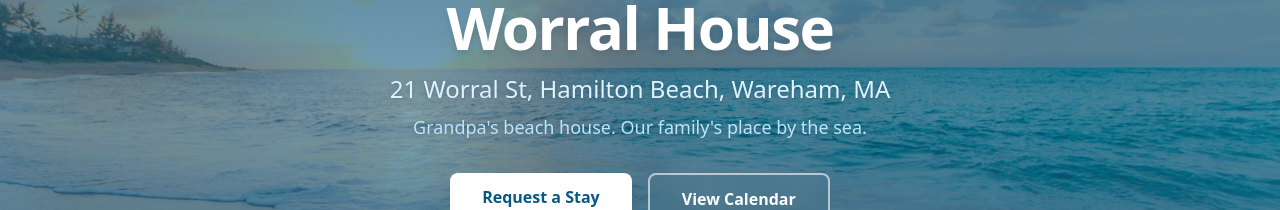
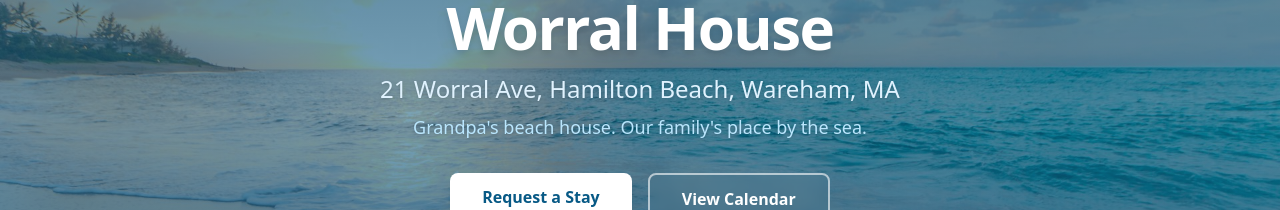
Before and after one commit to johnhreardoniv/worral-house-site, a React (Vite) app: page / in a window 1280 px wide. Shown: the part 204-414 px from the top of the page. Built offline with nearby package versions, Linux system fonts and the light colour scheme.

Commit message:
fix: change Worral St to Worral Ave

```diff
--- a/src/App.jsx
+++ b/src/App.jsx
@@ -86,7 +86,7 @@ function HeroSection() {
       <div className="absolute inset-0 bg-gradient-to-b from-sky-900/70 via-sky-800/50 to-sky-900/80" />
       <div className="relative max-w-4xl mx-auto text-center">
         <h1 className="text-5xl md:text-6xl font-bold mb-4 tracking-tight drop-shadow-lg">Worral House</h1>
-        <p className="text-xl md:text-2xl text-sky-100 mb-2 drop-shadow">21 Worral St, Hamilton Beach, Wareham, MA</p>
+        <p className="text-xl md:text-2xl text-sky-100 mb-2 drop-shadow">21 Worral Ave, Hamilton Beach, Wareham, MA</p>
         <p className="text-lg text-sky-200 mb-8 drop-shadow">Grandpa's beach house. Our family's place by the sea.</p>
         <div className="flex flex-col sm:flex-row gap-4 justify-center">
           <a
@@ -293,7 +293,7 @@ function GuideSection() {
             icon="📍"
             title="Getting There"
             lines={[
-              "21 Worral St, Wareham, MA 02571",
+              "21 Worral Ave, Wareham, MA 02571",
               "Hamilton Beach neighborhood",
               "~60 min from Boston via MA-3 S",
               "~45 min from Providence via I-195 E",
@@ -401,7 +401,7 @@ function Footer() {
     <footer className="bg-gray-800 text-gray-400 py-8 px-4">
       <div className="max-w-5xl mx-auto text-center text-sm">
         <p className="mb-1">&copy; {new Date().getFullYear()} Worral House Family Site</p>
-        <p>21 Worral St, Hamilton Beach, Wareham, MA</p>
+        <p>21 Worral Ave, Hamilton Beach, Wareham, MA</p>
       </div>
     </footer>
   );
```
